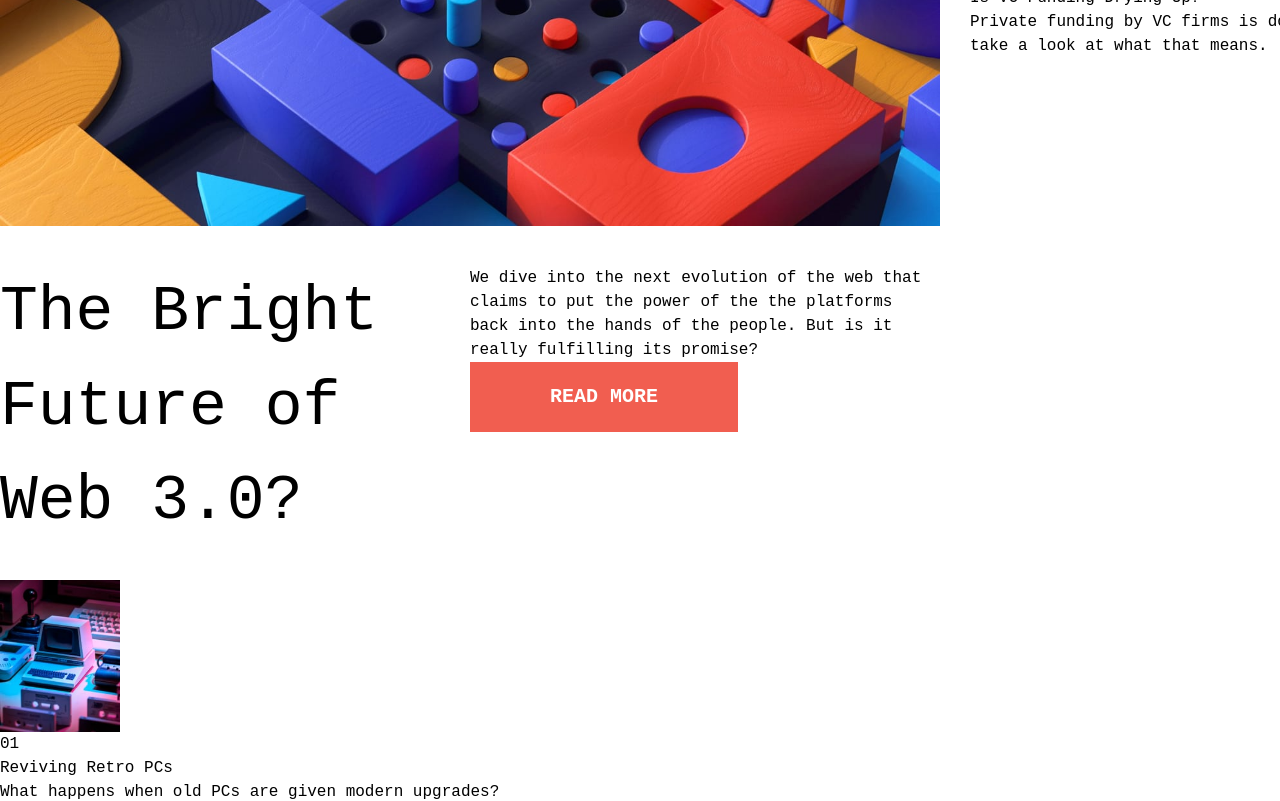
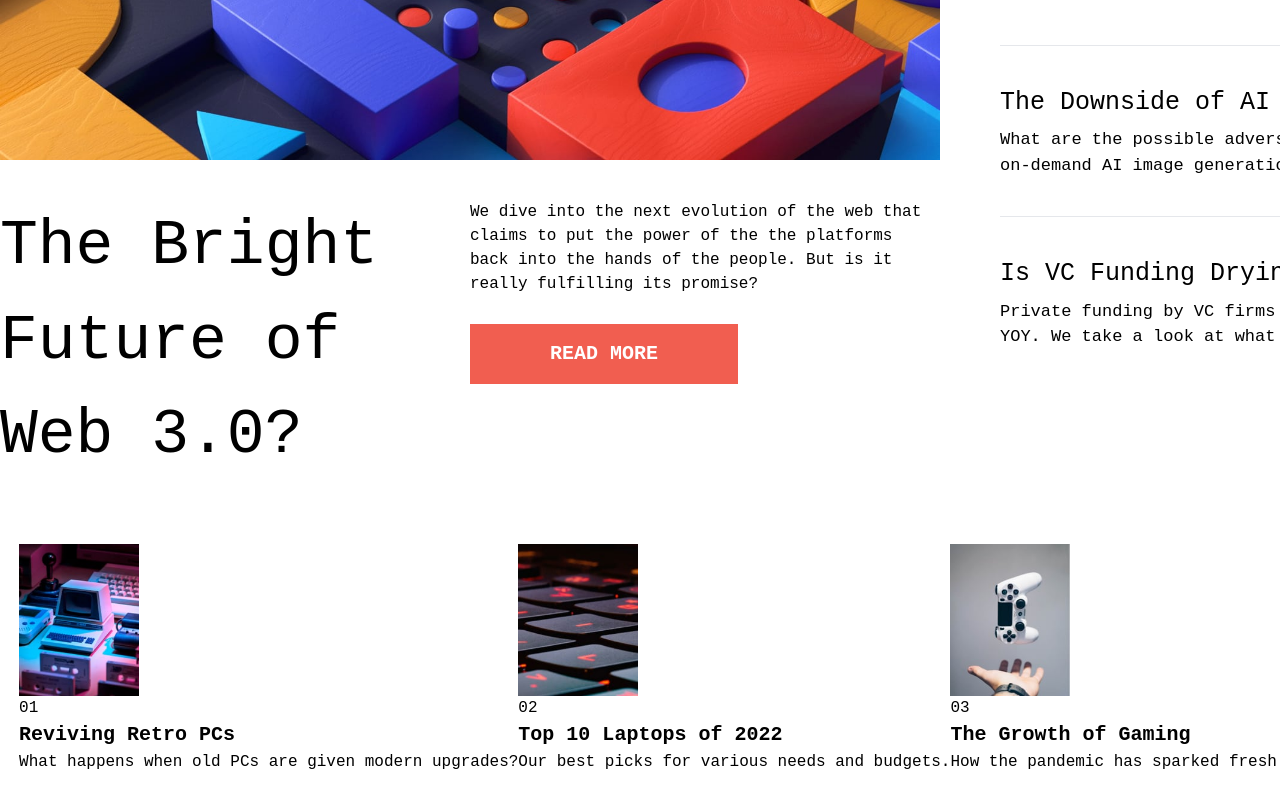
Before and after one commit to brunoFernandes21/news-homepage, a React (Vite) app: page / in a window 1280 px wide. Shown: the part 300-1101 px from the top of the page. After the commit the page ends 1074 px from the top, so only its background shows below. Built offline with nearby package versions, Linux system fonts and the light colour scheme.

Commit message:
finish destok layout styling and touched up mobile styling

```diff
--- a/src/App.jsx
+++ b/src/App.jsx
@@ -14,8 +14,8 @@ const App = () => {
       <div className="main__content">
         <HeroSection />
         <NewSection />
+      </div>
         <PopularSection />
-      </div>
     </div>
   );
 };
--- a/src/components/HeroSection.jsx
+++ b/src/components/HeroSection.jsx
@@ -5,23 +5,23 @@ const HeroSection = () => {
         <img
           className="hero__section__mobile__image"
           src="/src/assets/image-web-3-mobile.jpg"
-          alt=""
+          alt="Image of objects"
         />
         <img
           className="hero__section__desktop__image"
           src="/src/assets/image-web-3-desktop.jpg"
-          alt=""
+          alt="Image of objects"
         />
       </section>
       <section className="hero__content">
         <h1 className="title text-5xl font-bold">The Bright Future of Web 3.0?</h1>
         <div className="content">
-          <p className=" leading-7">
+          <p className="leading-7">
             We dive into the next evolution of the web that claims to put the
             power of the the platforms back into the hands of the people. But is
             it really fulfilling its promise?
           </p>
-          <button className="btn mt-6">READ MORE</button>
+          <button className="btn">READ MORE</button>
         </div>
       </section>
     </main>
--- a/src/components/NewSection.jsx
+++ b/src/components/NewSection.jsx
@@ -1,24 +1,29 @@
-
 const NewSection = () => {
   return (
-    <main className="bg-black px-4 py-6 text-white">
-        <h1 className="New__section__title text-5xl font-bold">New</h1>
-        <section className="mt-8 mb-8">
-            <h2 className="font-bold text-xl">Hydrogen VS Electric Cars</h2>
-            <p>Will hydrogen-funded cars ever catch up to EVs?</p>
-        </section>
-        <hr className="border-gray-500"/>
-        <section className="mt-8 mb-8">
-            <h2 className="font-bold text-xl">The Downside of AI Artistry</h2>
-            <p>What are the possible adverse affects of on-demand AI image generation?</p>
-        </section>
-        <hr className="border-gray-500"/>
-        <section className="mt-8">
-            <h2 className="font-bold text-xl">Is VC Funding Drying Up?</h2>
-            <p>Private funding by VC firms is down 50% YOY. We take a look at what that means.</p>
-        </section>
+    <main className="new__section bg-black text-white">
+      <h1 className="new__section__title text-5xl font-bold">New</h1>
+      <section className="new__section__cars leading-7">
+        <h2 className="font-bold text-xl">Hydrogen VS Electric Cars</h2>
+        <p>Will hydrogen-funded cars ever catch up to EVs?</p>
+      </section>
+      <hr className="border-gray-500" />
+      <section className="new__section__ai leading-7">
+        <h2 className="font-bold">The Downside of AI Artistry</h2>
+        <p>
+          What are the possible adverse affects of on-demand AI image
+          generation?
+        </p>
+      </section>
+      <hr className="border-gray-500" />
+      <section className="new__section__vc leading-7">
+        <h2 className="font-bold ">Is VC Funding Drying Up?</h2>
+        <p>
+          Private funding by VC firms is down 50% YOY. We take a look at what
+          that means.
+        </p>
+      </section>
     </main>
-  )
-}
+  );
+};
 
-export default NewSection
+export default NewSection;
--- a/src/components/PopularSection.jsx
+++ b/src/components/PopularSection.jsx
@@ -1,7 +1,7 @@
 const PopularSection = () => {
   return (
-    <main className="mt-16 mb-20 flex flex-col gap-10">
-      <section className="flex gap-6">
+    <main className="popular__section flex flex-col gap-10">
+      <section className="popular__1 flex gap-6">
         <img src="/src/assets/image-retro-pcs.jpg" width={120} height={120} alt="Image of an old PC" />
         <div>
           <h1 className="text-5xl text-gray-300 font-bold">01</h1>
@@ -9,7 +9,7 @@ const PopularSection = () => {
           <p className="mt-2 leading-6">What happens when old PCs are given modern upgrades?</p>
         </div>
       </section>
-      <section className="flex gap-6">
+      <section className="popular__2 flex gap-6">
         <img
           src="/src/assets/image-top-laptops.jpg" width={120} height={120}
           alt="Image of lots of modern laptops"
@@ -20,7 +20,7 @@ const PopularSection = () => {
           <p className="mt-2 leading-6">Our best picks for various needs and budgets.</p>
         </div>
       </section>
-      <section className="flex gap-6">
+      <section className="popular__3 flex gap-6">
         <img
           src="/src/assets/image-gaming-growth.jpg" width={120} height={120}
           alt="Image of a gaming controller over a hand"
--- a/src/index.css
+++ b/src/index.css
@@ -24,14 +24,13 @@ body {
 .app {
   width: 480;
   margin: 0 auto;
-  padding: 0 15px;
+  padding: 20px 15px
 }
 
 .header_container {
   display: flex;
   justify-content: space-between;
   align-items: center;
-  padding-top: 20px;
 }
 .backdrop {
   position: fixed;
@@ -95,16 +94,63 @@ nav .close__nav {
 }
 
 /* Hero section  */
+.hero__section {
+  margin-top: 40px;
+}
+
+.hero__section__images > .hero__section__desktop__image {
+  display: none;
+}
+
+.hero__content {
+  margin-top: 20px;
+}
+
+.content {
+  margin-top: 20px;
+}
 .btn {
   background: var(--btn-background);
   color: #fff;
   font-weight: var(--heavyWeight);
-  padding: 10px 40px;
+  padding: 10px 50px;
+  margin-top: 28px;
 }
 
 /* New section  */
-.New__section__title {
+.new__section {
+  margin-top: 60px;
+  padding: 25px 20px;
+}
+
+.new__section__cars, .new__section__ai, .new__section__vc {
+  margin: 25px 0;
+}
+
+.new__section__vc {
+  margin-bottom: 0;
+}
+
+.new__section__cars > h2, .new__section__ai > h2, .new__section__vc > h2 {
+  font-size: 18px;
+}
+
+.new__section__cars > p, .new__section__ai > p, .new__section__vc > p {
+  margin-top: 6px;
+  font-size: 15px;
+}
+.new__section__title {
   color: var(--side-title-color);
+}
+
+/* POPULAR SECTION  */
+
+.popular__section {
+  margin: 60px 0 0 0;
+}
+.popular__section h2 {
+  font-size: 18px;
+  font-weight: var(--heavyWeight);
 }
 
 /* Desktop styles */
@@ -112,7 +158,8 @@ nav .close__nav {
   .app {
     width: 1440px;
     margin: 0 auto;
-    padding: 30px 0;
+    padding: 30px 0 0 0;
+    height: 100vh;
   }
   .mobile__icon {
     display: none;
@@ -121,11 +168,11 @@ nav .close__nav {
     display: grid;
     grid-template-columns: 2fr 1fr;
     gap: 30px;
-    margin-top: 50px;
+    margin-top: 40px;
   }
-
-  .hero__section__images > .hero__section__mobile__image {
-    display: none;
+  /* HERO SECTION  */
+  .hero__section {
+    margin-top: 0;
   }
   .hero__content {
     display: grid;
@@ -136,14 +183,62 @@ nav .close__nav {
     font-size: 63px;
   }
   .hero__content > .content, .hero__content > .title {
-    margin-top: 40px;
+    margin-top: 20px;
   }
+  .hero__section__images > .hero__section__mobile__image {
+    display: none;
+  }
+  .hero__section__images > .hero__section__desktop__image {
+    display: block;
+    width: 950px;
+    height: 350px;
+  }
+
   .btn {
     background: var(--btn-background);
     color: #fff;
     font-weight: var(--heavyWeight);
-    padding: 20px 80px;
+    padding: 15px 80px;
     font-size: 20px;
+    margin-top: 28px;
+  }
+
+  /* new section  */
+  .new__section {
+    margin-top: 0;
+    padding: 40px 30px;
+  }
+
+  .new__section__cars, .new__section__ai, .new__section__vc {
+    margin: 38px 0;
+  }
+
+  .new__section__vc {
+    margin-bottom: 0;
+  }
+
+  .new__section__cars > h2, .new__section__ai > h2, .new__section__vc > h2 {
+    font-size: 25px;
+  }
+
+  .new__section__cars > p, .new__section__ai > p, .new__section__vc > p {
+    margin-top: 6px;
+    font-size: 17px;
+    font-weight: var(--lightWeight);
+  }
+
+  /* POPULAR SECTION  */
+
+  .popular__section {
+    display: flex;
+    flex-direction: row;
+    justify-content: center;
+    align-items: center;
+    margin-top: 60px;
+  }
+ .popular__section h2 {
+    font-size: 20px;
+    font-weight: var(--heavyWeight);
   }
 
 }
```
Also changed, not shown: src/assets/desktop-finished.png (added).
